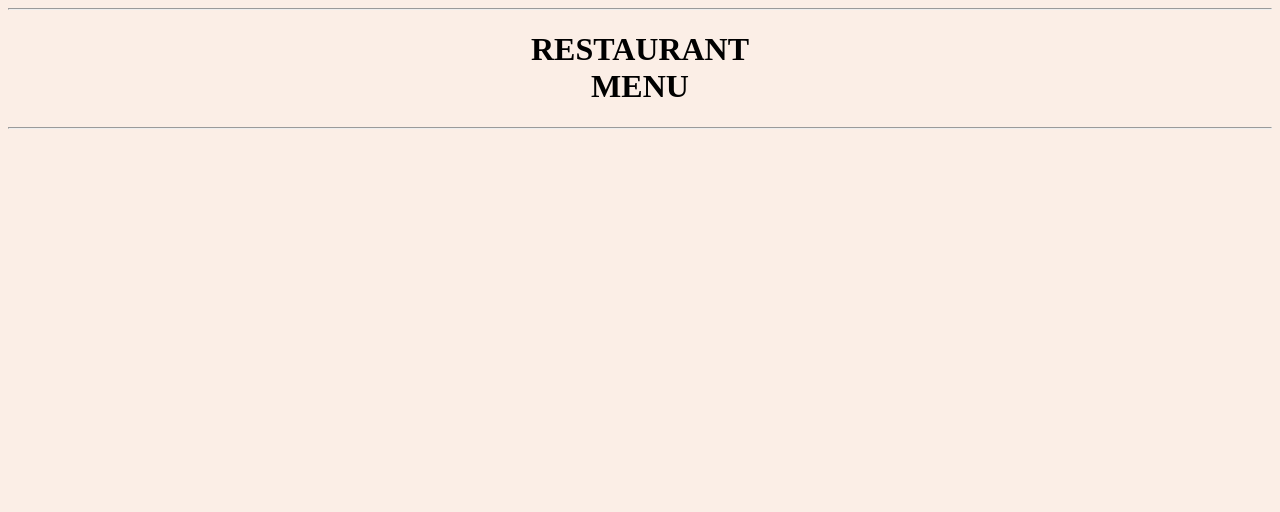
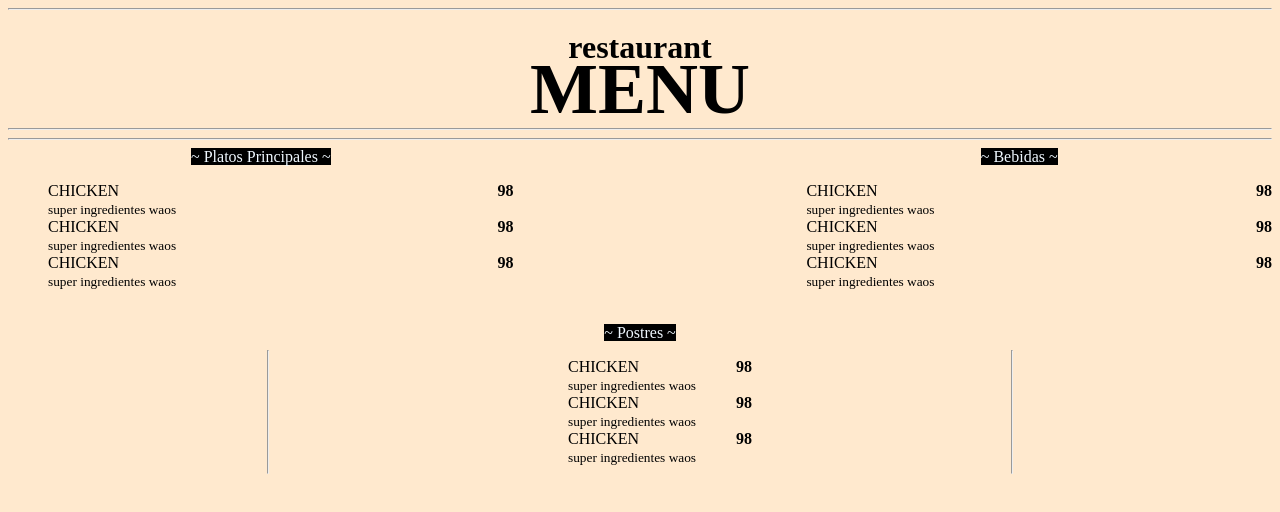
Before and after one commit to Emanuel-Oliveira-da-Silva/Pagina-HTML-1, a plain HTML site: page Html-1/Index.html in a window 1280 px wide. Drawn offline with Linux system fonts and the light colour scheme.

Commit message:
Update Index.html

```diff
--- a/Html-1/Index.html
+++ b/Html-1/Index.html
@@ -1,20 +1,88 @@
 <!DOCTYPE html>
+
 <html>
     <head>
     <title> Le restaurant 🥐 </title>
     </head>
-    <body bgcolor="#fbeee6">
+    <body style="background-color: rgb(255, 233, 206);">
     </body>
-    <div class="FXKA9c">
+    <header>
         <hr>
         <h1>
-            <center>
-                <strong> RESTAURANT <br> MENU </strong>
+            <center style="line-height: 10px; font-family:'sans-serif';">
+                <p>
+                    restaurant
+                </p>
+                <strong style="font-size: 72px;">
+                    MENU
+                </strong>
             </center>
         </h1>
         <hr>
-    </div>
-    <div class="Columna 1">
+    </header>
 
-    </div>
+    <hr>
+
+    <section style="display: flex;justify-content: space-between;">
+        <div style="width:40%;">
+            <center><font style="color: aliceblue;background-color: black;">~ Platos Principales ~</font></center>
+        </div>
+        <div style="width:40%;">
+            <center><font style="color: aliceblue;background-color: black;">~ Bebidas ~</font></center>
+        </div>
+    </section>
+    <section style="display: flex; justify-content: space-between;">
+
+
+        <div style="display:flex;justify-content: space-between; width:40%;">
+            <ul>
+                <span >CHICKEN</span><br>
+                <small>super ingredientes waos</small><br>
+                <span >CHICKEN</span><br>
+                <small>super ingredientes waos</small><br>
+                <span >CHICKEN</span><br>
+                <small>super ingredientes waos</small><br>
+            </ul>
+            <ul>
+                <strong>98</strong><br><br>
+                <strong>98</strong><br><br>
+                <strong>98</strong><br>
+            </ul>
+        </div>
+
+        <div style="display: flex;justify-content: space-between; width:40% ;">
+            <ul>
+                <span >CHICKEN</span><br>
+                <small>super ingredientes waos</small><br>
+                <span >CHICKEN</span><br>
+                <small>super ingredientes waos</small><br>
+                <span >CHICKEN</span><br>
+                <small>super ingredientes waos</small><br>
+            </ul>
+            <ul>
+                <strong>98</strong><br><br>
+                <strong>98</strong><br><br>
+                <strong>98</strong><br>
+            </ul>
+        </div>
+    </section>
+    <br>
+    <center><font style="background-color: black; color: aliceblue; ">~ Postres ~</font></center>
+    <section style="display: flex;justify-content: space-between;">
+        <hr>
+        <ul>
+            <span >CHICKEN</span><br>
+            <small>super ingredientes waos</small><br>
+            <span >CHICKEN</span><br>
+            <small>super ingredientes waos</small><br>
+            <span >CHICKEN</span><br>
+            <small>super ingredientes waos</small><br>
+        </ul>
+        <ul>
+            <strong>98</strong><br><br>
+            <strong>98</strong><br><br>
+            <strong>98</strong><br>
+        </ul>
+        <hr>
+    </section>
 </html>
```
